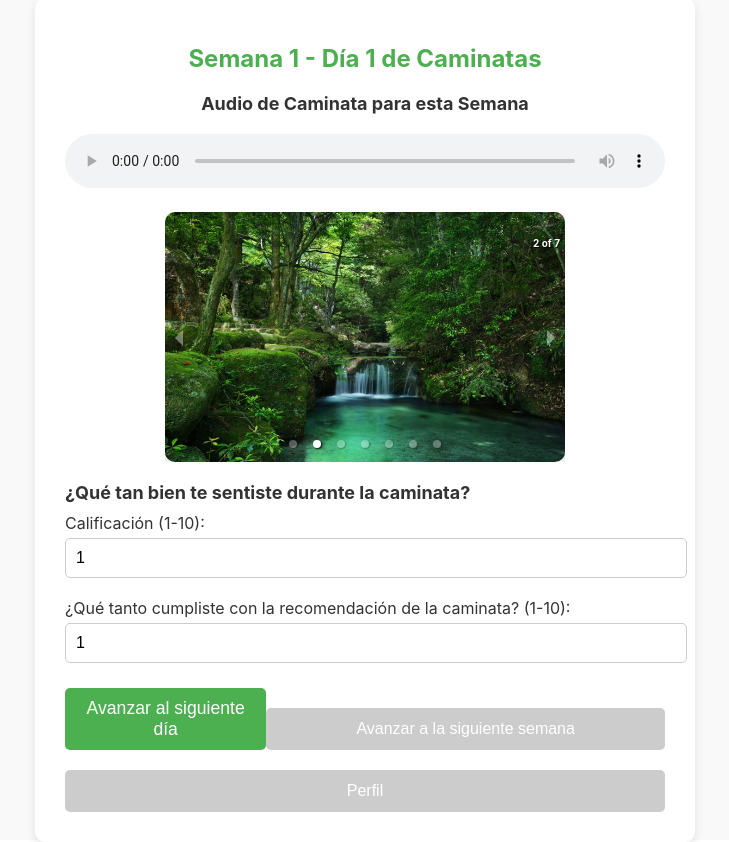
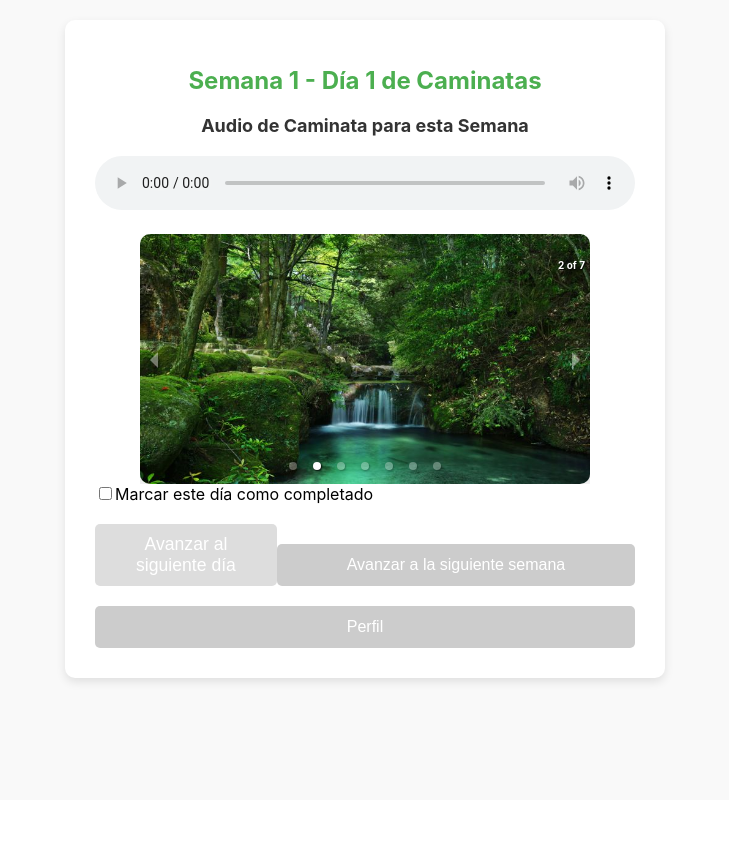
Before and after one commit to Enma10/sinMedi, a React (Create React App) app: page /caminatas in a window 1280 px wide. Shown: the whole page, without its empty margins (275-1004 px from the left). After the commit the page ends 800 px from the top, so only its background shows below. Built offline with nearby package versions, Linux system fonts and the light colour scheme.

Commit message:
cambio vista caminatas

```diff
--- a/src/components/Caminatas.js
+++ b/src/components/Caminatas.js
@@ -10,6 +10,7 @@ const Caminatas = () => {
   const [audioUrl, setAudioUrl] = useState('');
   const [rating, setRating] = useState(1);
   const [followedInstructions, setFollowedInstructions] = useState(1);
+  const [dayCompleted, setDayCompleted] = useState(false);
 
   useEffect(() => {
     setAudioUrl(`${process.env.PUBLIC_URL}/audios/Audio${currentWeek}.mp3`);
@@ -17,38 +18,37 @@ const Caminatas = () => {
 
   const handleRatingChange = (e) => setRating(e.target.value);
   const handleFollowInstructionsChange = (e) => setFollowedInstructions(e.target.value);
+  const handleCheckboxChange = () => setDayCompleted(!dayCompleted);
 
   const handleNextDay = () => {
-    if (currentDay < 7) {
+    if (currentDay < 7 && dayCompleted) {
       setCurrentDay(currentDay + 1);
       setRating(1);
       setFollowedInstructions(1);
+      setDayCompleted(false);
     }
   };
 
   const handleNextWeek = () => {
-    if (currentWeek < 8) {
+    if (currentWeek < 8 && currentDay === 7 && dayCompleted) {
       setCurrentWeek(currentWeek + 1);
       setCurrentDay(1);
       setRating(1);
       setFollowedInstructions(1);
+      setDayCompleted(false);
     }
   };
 
-  // Rutas dinámicas para 7 imágenes
-  const images = Array.from({ length: 7 }, (_, index) =>
-    `${process.env.PUBLIC_URL}/images/week${currentWeek}/day${currentDay}_${index + 1}.jpg`
-  );
-
-  console.log("Imágenes cargadas:", images);
+  // Generar las rutas de las imágenes para cada semana y día
+  const images = Array.from({ length: 7 }, (_, index) => {
+    return `${process.env.PUBLIC_URL}/images/week${currentWeek}/day${currentWeek}_${index + 1}.jpg`;  // Cambiar para incluir todos los días de la semana
+  });
 
   return (
     <div className="caminatas-container">
       <div className="caminatas-box">
-        {/* Título de la semana y el día */}
         <h1>Semana {currentWeek} - Día {currentDay} de Caminatas</h1>
 
-        {/* Sección de audio */}
         <div className="audio-section">
           <h3>Audio de Caminata para esta Semana</h3>
           <audio key={audioUrl} controls>
@@ -57,29 +57,29 @@ const Caminatas = () => {
           </audio>
         </div>
 
-        {/* Carrusel de imágenes debajo del audio */}
+        {/* Carrusel para la semana actual */}
         <div className="carousel-section">
           <Carousel
             showThumbs={false}
             autoPlay
             infiniteLoop
-            interval={3000}  // Cambio automático cada 3 segundos
-            transitionTime={500} // Tiempo de transición entre imágenes
-            stopOnHover={false} // Hace que el carrusel siga cambiando incluso si el mouse está sobre él
+            interval={3000}
+            transitionTime={500}
+            stopOnHover={false}
           >
             {images.map((img, index) => (
               <div key={index}>
                 <img
                   src={img}
-                  alt={`Día ${currentDay} - Imagen ${index + 1}`}
-                  onError={(e) => e.target.style.display = 'none'} // Oculta imágenes si no cargan
+                  alt={`Semana ${currentWeek} - Día ${index + 1}`}
+                  onError={(e) => e.target.style.display = 'none'}
                 />
               </div>
             ))}
           </Carousel>
         </div>
 
-        {/* Sección de calificación */}
+        {currentDay === 7 && (
           <div className="rating-section">
             <h3>¿Qué tan bien te sentiste durante la caminata?</h3>
             <div className="input-group">
@@ -93,14 +93,21 @@ const Caminatas = () => {
               </label>
             </div>
           </div>
+        )}
 
-        {/* Botones de avance */}
+        <div className="completion-checkbox">
+          <label>
+            <input type="checkbox" checked={dayCompleted} onChange={handleCheckboxChange} />
+            Marcar este día como completado
+          </label>
+        </div>
+
         <div className="next-buttons">
-          <button className="next-day-btn" onClick={handleNextDay} disabled={currentDay >= 7}>
+          <button className="next-day-btn" onClick={handleNextDay} disabled={currentDay >= 7 || !dayCompleted}>
             Avanzar al siguiente día
           </button>
 
-          <button className="next-week-btn" onClick={handleNextWeek} disabled={currentWeek >= 8 || currentDay !== 7}>
+          <button className="next-week-btn" onClick={handleNextWeek} disabled={currentWeek >= 8 || currentDay !== 7 || !dayCompleted}>
             Avanzar a la siguiente semana
           </button>
         </div>
--- a/src/styles/Caminatas.css
+++ b/src/styles/Caminatas.css
@@ -2,10 +2,11 @@
 .caminatas-container {
   display: flex;
   justify-content: center;
-  align-items: center;
+  align-items: flex-start; /* Alinea al principio para que el contenido no se quede demasiado abajo */
   padding: 20px;
   background-color: #f9f9f9;
   height: 100vh;
+  box-sizing: border-box; /* Asegura que el padding no afecte el tamaño total */
 }
 
 .caminatas-box {
@@ -13,15 +14,18 @@
   border-radius: 10px;
   box-shadow: 0 4px 10px rgba(0, 0, 0, 0.1);
   padding: 30px;
-  width: 80%;
+  width: 100%;
   max-width: 600px;
+  box-sizing: border-box;
 }
 
-/* Mantener títulos visibles y sin desplazar hacia arriba */
+/* Títulos visibles y sin desplazar */
 h1 {
   text-align: center;
   color: #4CAF50;
-  margin-bottom: 15px; /* Espaciado para que no se junte con el carrusel */
+  font-size: 1.5em; /* Incremento del tamaño de fuente */
+  font-weight: bold;
+  margin-bottom: 20px; /* Aumento del margen para que no se junte con el carrusel */
 }
 
 /* Estilos para el audio */
@@ -33,6 +37,7 @@ h1 {
 .audio-section h3 {
   font-size: 1.2em;
   color: #333;
+  margin-bottom: 10px;
 }
 
 .audio-section audio {
@@ -46,17 +51,15 @@ h1 {
   text-align: center;
 }
 
-/* Reducción del tamaño del carrusel */
 .carousel-section .carousel {
-  max-width: 400px; /* Ancho reducido */
-  margin: 0 auto; /* Centrado */
+  max-width: 450px; /* Ancho ligeramente mayor */
+  margin: 0 auto;
 }
 
 .carousel-section img {
   width: 100%;
-  max-width: 400px; /* Ajuste del tamaño */
-  height: 250px; /* Altura más compacta */
-  object-fit: cover; /* Ajuste sin distorsión */
+  height: 250px;
+  object-fit: cover;
   border-radius: 10px;
   box-shadow: 0px 4px 10px rgba(0, 0, 0, 0.1);
 }
@@ -124,4 +127,5 @@ p {
   color: #4CAF50;
   font-weight: bold;
   margin-top: 20px;
+  font-size: 1.2em; /* Ajuste para mejor visibilidad */
 }
```
Lines whose indentation alone changed are shown as unchanged.
